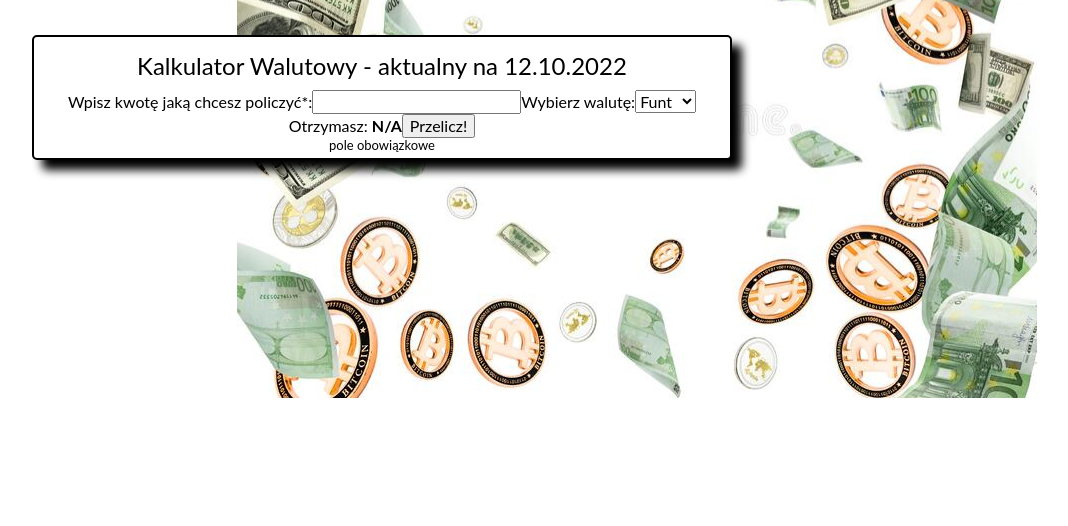
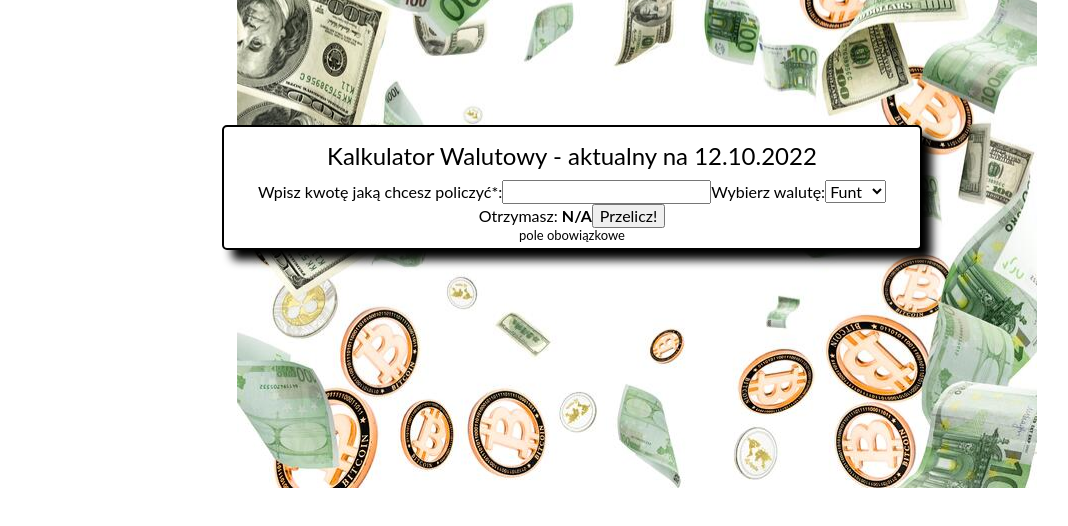
Before and after one commit to adrianSACHA/currency-converter-react, a React (Create React App) app: page / in a window 1280 px wide. Shown: the top 526 px of the page, without its empty margins (3-1071 px from the left). Built offline with nearby package versions, Linux system fonts and the light colour scheme.

Commit message:
added margin to center

```diff
--- a/src/index.css
+++ b/src/index.css
@@ -10,14 +10,12 @@ html {
 
 body {
   font-family: "Lato", sans-serif;
-  align-content: center;
+  margin: 100px 200px;
   text-align: center;
-  align-items: center;
-  padding: 20px;
+  padding: 10px;
   background-image: url("./image.jpg");
   background-repeat: no-repeat;
   background-position: center;
   background-size: auto;
   overflow: auto;
-  justify-content: center;
 }
```
